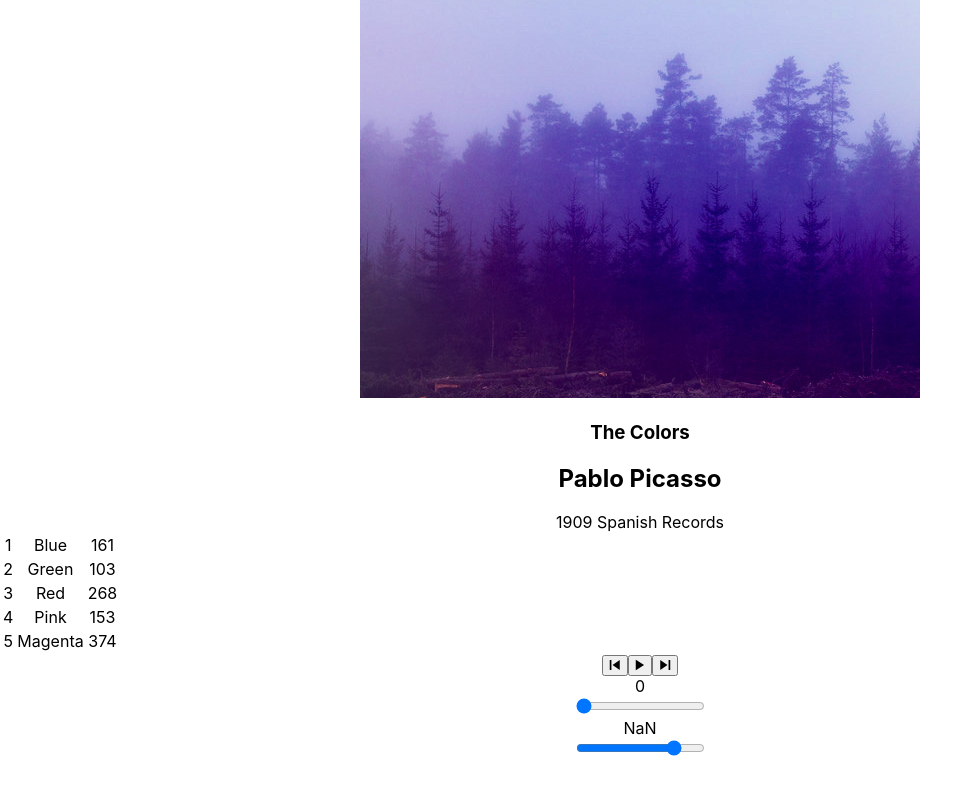
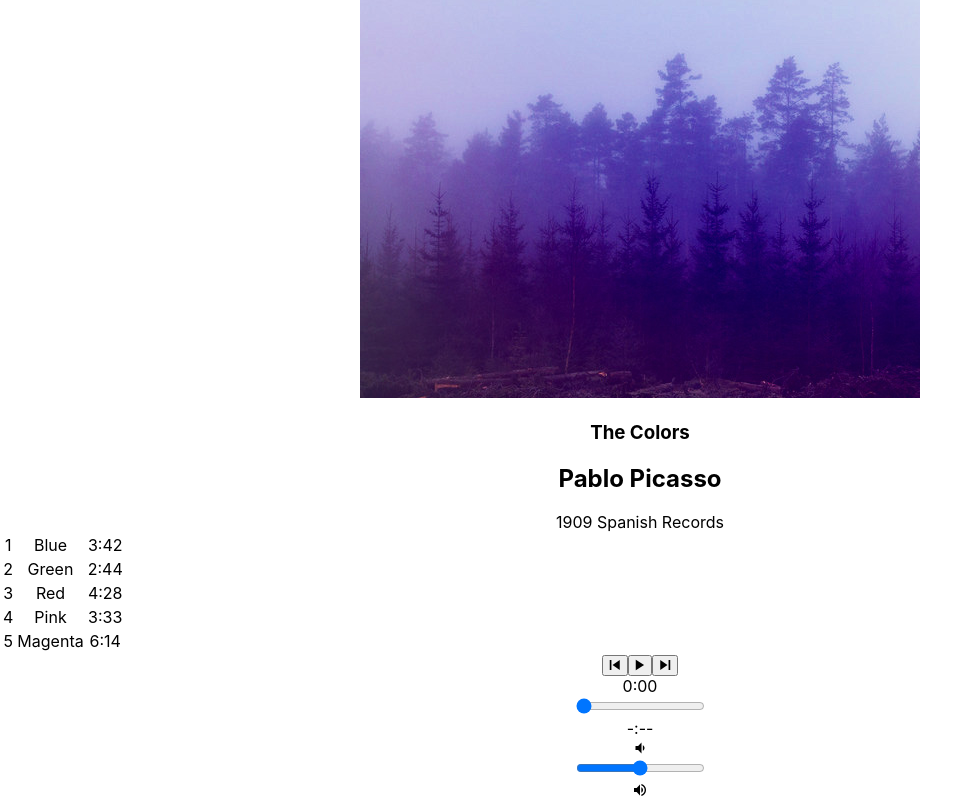
Before and after one commit to cfierke/bloc-jams-react, a React (Create React App) app: page /album/the-colors in a window 1280 px wide. Shown: the part 264-1064 px from the top of the page, without its empty margins (0-979 px from the left). Before the commit the page ends 1024 px from the top, so only its background shows below. Built offline with nearby package versions, Linux system fonts and the light colour scheme.

Commit message:
Assignment 9 Player Bar Range Inputs: Completed

```diff
--- a/src/components/Album.js
+++ b/src/components/Album.js
@@ -14,6 +14,7 @@
       album: album,
       currentSong: album.songs[null],
       currentTime: 0,
+      volume: 0.05,
       duration: album.songs[0].duration,
       isPlaying: false,
       isHovered: null
@@ -40,16 +41,21 @@
       },
       durationchange: e => {
         this.setState({ duration: this.audioElement.duration });
+      },
+      volumechange: e=> {
+        this.setState({ volume: this.audioElement.volume })
       }
     };
     this.audioElement.addEventListener('timeupdate', this.eventListeners.timeupdate);
     this.audioElement.addEventListener('durationchange', this.eventListeners.durationchange);
+    this.audioElement.addEventListener('volumechange', this.eventListeners.volumechange);
   }
 
   componentWillUnmount() {
     this.audioElement.src = null;
     this.audioElement.removeEventlistener('timeupdate', this.eventListeners.timeupdate);
     this.audioElement.removeEventlistener('durationchange', this.eventListeners.durationchange);
+    this.audioElement.removeEventlistener('volumechange', this.eventListeners.volumechange);
   }
 
   setSong(song) {
@@ -75,7 +81,7 @@
     this.play();
   }
 
-handleNextClick() {
+  handleNextClick() {
     const currentIndex = this.state.album.songs.findIndex(song => this.state.currentSong === song);
     const albumLength = this.state.album.songs.length;
     const newIndex = Math.min(albumLength, currentIndex + 1);
@@ -87,10 +93,16 @@
     this.play();
 }
 
-handleTimeChange(e) {
+  handleTimeChange(e) {
     const newTime = this.audioElement.duration * e.target.value;
     this.audioElement.currentTime = newTime;
     this.setState({ currentTime: newTime });
+}
+
+  handleVolumeChange(e) {
+    const newVolume = e.target.value;
+    this.audioElement.volume = newVolume;
+    this.setState({ volume: newVolume });
 }
 
   getPlayButton(index, song) {
@@ -119,6 +131,18 @@
     this.setState({
       isHovered: null
     })
+  }
+
+  formatTime(time) {
+    const secs = Math.round(time % 60);
+    const mins = Math.round(time / 60);
+    if (isNaN(time)) {
+      return `-:--`
+    } if (secs < 10) {
+      return mins.toString() + ':0' + secs.toString()
+    } else {
+      return mins.toString() + ':' + secs.toString()
+    }
   }
 
   render() {
@@ -150,7 +174,7 @@
                 onMouseLeave={() => this.handleOnMouseLeave()}
               >{this.getPlayButton(index, song)}</td>
               <td>{song.title}</td>
-              <td>{Math.floor(song.duration)}</td>
+              <td>{this.formatTime(song.duration)}</td>
             </tr>
             )
           }
@@ -165,6 +189,8 @@
           handlePrevClick={() => this.handlePrevClick()}
           handleNextClick={() => this.handleNextClick()}
           handleTimeChange={(e) => this.handleTimeChange(e)}
+          handleVolumeChange={(e) => this.handleVolumeChange(e)}
+          formatTime={(time => this.formatTime(time))}
         />
       </section>
     );
--- a/src/components/PlayerBar.js
+++ b/src/components/PlayerBar.js
@@ -17,7 +17,7 @@
         </section>
         <section id='time-control'>
           <div className='current-time'>
-            {this.props.currentTime}
+            {this.props.formatTime(this.props.currentTime)}
           </div>
           <input
             type='range'
@@ -29,14 +29,22 @@
             onChange={this.props.handleTimeChange}
           />
           <div className='total-time'>
-            {this.props.duration}
+            {this.props.formatTime(this.props.duration)}
           </div>
         </section>
         <section id='volume-control'>
-          <div className='icon ion-volume-low'>
+          <div className='icon ion-md-volume-low'>
           </div>
-          <input type='range' className='seek-bar' value='80' />
-          <div className='icon ion-volume-high'>
+          <input
+            type='range'
+            className='seek-bar'
+            value={this.props.volume}
+            max='1'
+            min='0'
+            step='0.05'
+            onChange={this.props.handleVolumeChange}
+          />
+          <div className='icon ion-md-volume-high'>
           </div>
         </section>
       </section>
```
